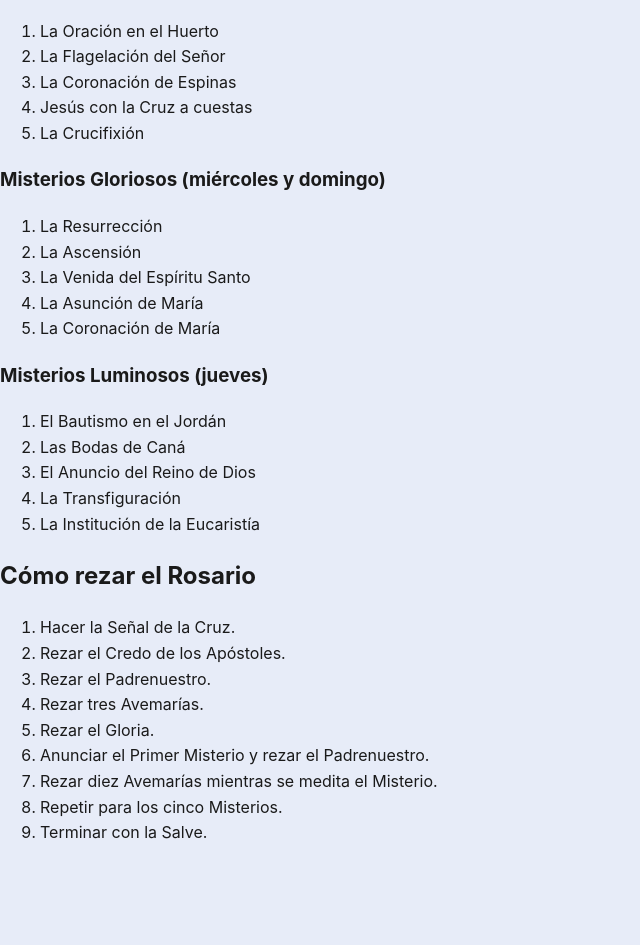
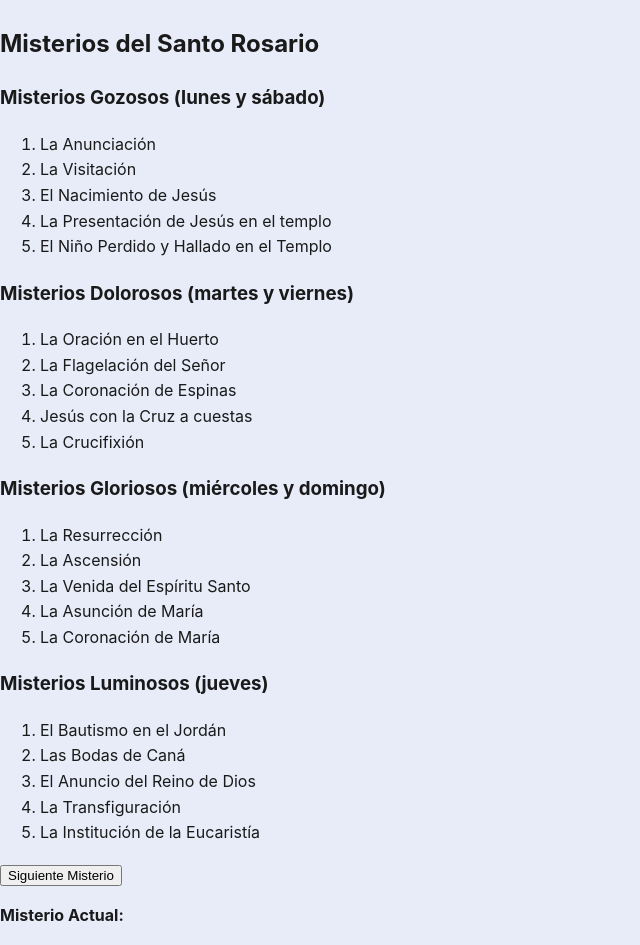
Before and after one commit to LuisDev912/Rosary-guide, a React (Vite) app: page / in a window 1280 px wide. Shown: the part 523-1468 px from the top of the page, without its empty margins (0-640 px from the left). Before the commit the page ends 1385 px from the top, so only its background shows below. Built offline with nearby package versions, Linux system fonts and the light colour scheme.

Commit message:
"feat: fix titles that weren't updating with translations and add buttons sections in RosaryPage - Add 'Next Mystery' button and 'Current Mystery' label translations. - Fix translation keys in RosaryPage component. - Update en.json and es.json locale files accordingly."

```diff
--- a/src/locales/en/en.json
+++ b/src/locales/en/en.json
@@ -4,5 +4,11 @@
         "subtitle": "Learn how to pray the Holy Rosary step by step",
         "startButton": "Start prayer",
         "languageLabel": "Language"
+    },
+    "buttons": {
+        "nextMystery": "Next Mystery"
+    },
+    "labels": {
+        "currentMystery": "Current Mystery"
     }
 }
--- a/src/locales/es/es.json
+++ b/src/locales/es/es.json
@@ -5,64 +5,10 @@
     "startButton": "Comenzar",
     "languageLabel": "Idioma"
     },
-
-    "steps": {
-    "title": "Cómo rezar el Rosario",
-    "intro": "El Santo Rosario es una oración meditativa centrada en la vida de Jesús y María. Sigue estos pasos básicos:",
-    "list": {
-        "1": "Haz la Señal de la Cruz y reza el Credo.",
-        "2": "Reza un Padrenuestro.",
-        "3": "Reza tres Avemarías por la fe, esperanza y caridad.",
-        "4": "Reza un Gloria.",
-        "5": "Anuncia el primer misterio y reza un Padrenuestro.",
-        "6": "Reza diez Avemarías mientras meditas en el misterio.",
-        "7": "Reza un Gloria.",
-        "8": "Repite el mismo esquema para los cinco misterios.",
-        "9": "Al finalizar, reza la Salve u otra oración mariana."
-    }
+    "buttons": {
+        "nextMystery": "Siguiente Misterio"
     },
-
-    "prayers": {
-    "title": "Oraciones del Rosario",
-
-    "signOfCross": {
-        "title": "Señal de la Cruz",
-        "text": "En el nombre del Padre, y del Hijo, y del Espíritu Santo. Amén."
-    },
-
-    "creed": {
-        "title": "Credo Apostólico",
-        "text": "Creo en Dios, Padre todopoderoso, creador del cielo y de la tierra..."
-    },
-
-    "ourFather": {
-        "title": "Padrenuestro",
-        "text": "Padre nuestro, que estás en el cielo, santificado sea tu Nombre..."
-    },
-
-    "hailMary": {
-        "title": "Avemaría",
-        "text": "Dios te salve, María, llena eres de gracia; el Señor es contigo..."
-    },
-
-    "gloryBe": {
-        "title": "Gloria",
-        "text": "Gloria al Padre, y al Hijo, y al Espíritu Santo..."
-    },
-
-    "hailHolyQueen": {
-        "title": "Salve",
-        "text": "Dios te salve, Reina y Madre de misericordia..."
-    }
-    },
-
-    "mysteries": {
-    "title": "Misterios del Rosario",
-    "list": [
-        "Misterios Gozosos",
-        "Misterios Dolorosos",
-        "Misterios Gloriosos",
-        "Misterios Luminosos"
-    ]
+    "labels": {
+        "currentMystery": "Misterio Actual"
     }
 }
--- a/src/pages/RosaryPage.jsx
+++ b/src/pages/RosaryPage.jsx
@@ -1,7 +1,5 @@
 import Mysteries from "../components/Mysteries";
-import PrayerList from "../components/PrayersList";
 import Steps from "../components/Steps";
-import MysteryGroup from "../components/MysteryGroup";
 import { useTranslation } from "react-i18next";
 import { useMemo, useState } from "react";
 
@@ -47,23 +45,38 @@ function RosaryPage() {
     const [currentMysteryIndex, setCurrentMysteryIndex] = useState(0);
 
     const currentMystery = useMemo(() => {
-        return todayMysteries?.Mysteries?.[currentMysteryIndex] || null;
+        return todayMysteries?.mysteries?.[currentMysteryIndex] || null;
     }, [todayMysteries, currentMysteryIndex]);
     return (
         <>
             <div className="Rosary-page">
                 <h1>{t("home.title")}</h1>
 
+                {/* show the Steps component to guide through the Rosary */}
+                <section className="Rosary-steps">
+                    <h2>{t("rosary.steps.title")}</h2>
+                    <Steps/>
+                </section>
+
                 {/* show the Mysteries of the current day */}
                 <section className="Mysteries-of-the-day">
-                    <h2>{t("mysteries.title")}</h2>
-                    <Mysteries />
+                    <h2>{t("rosary.mysteries.title")}</h2>
+                    <Mysteries groupKey={todayMysteryGroup} />
+
                 </section>
 
-                {/* show the Steps component to guide through the Rosary */}
-                <section className="Rosary-steps">
-                    <h2>{t("steps.title")}</h2>
-                    <Steps/>
+                {/* control buttons  */}
+                <section className="Mystery-controls">
+                    <button onClick={() => {
+                        setCurrentMysteryIndex((prev) =>
+                        prev < todayMysteries.mysteries.length - 1 ? prev + 1 : prev)
+                    }}>
+                        {t("buttons.nextMystery")}
+                    </button>
+
+                    <p>
+                        <strong>{t("labels.currentMystery")}:</strong>{" "}{currentMystery?.title}
+                    </p>
                 </section>
             </div>
         </>
```
